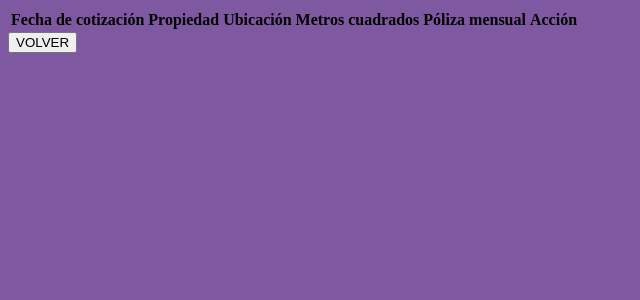
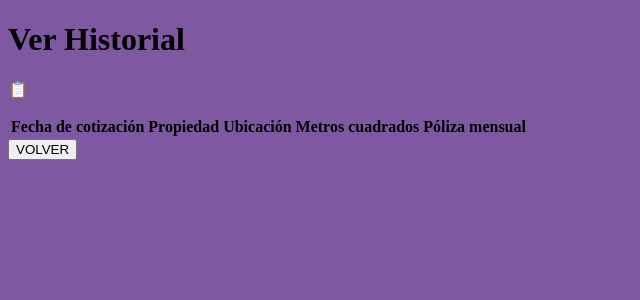
Before and after one commit to RodriKof91/PROYECTO3-RODRIGO-GONZALEZ, a React (Vite) app: page /historial in a window 1280 px wide. Shown: the top 300 px of the page, without its empty margins (0-640 px from the left). Built offline with nearby package versions, Linux system fonts and the light colour scheme.

Commit message:
ArmadoDeHistorial

```diff
--- /dev/null
+++ b/src/components/ComonenteHistorialHeader.jsx
@@ -0,0 +1,8 @@
+export const ComponenteHistorialHeader = () => {
+  return (
+    <header>
+        <h1>Ver Historial</h1>
+        <p>📋</p>
+    </header>
+  )
+}
--- /dev/null
+++ b/src/components/ComponenteBackHome.jsx
@@ -0,0 +1,9 @@
+import React from 'react'
+import { useNavigate } from 'react-router-dom'
+
+export const ComponenteBackHome = () => {
+    const navigate = useNavigate();
+    return (
+        <div><button onClick={() => navigate(-1)}>VOLVER</button></div>
+    )
+}
--- a/src/components/ComponenteCotizador.jsx
+++ b/src/components/ComponenteCotizador.jsx
@@ -8,10 +8,9 @@ const StyleCotizador = styled.div`
   text-align: center;
 `
 
-export const ComponenteCotizador = ({ valorPropiedad, valorUbicacion, metrosCuadrados }) => {
-  const [precio, setPrecio] = useState(0.00)
-  const [botonValor, setBotonValor] = useState('Cotizar')
-  const [historial, setHistorial] = useState([])
+export const ComponenteCotizador = ({ propiedad, ubicacion, metrosCuadrados, onHistorialSave, historial }) => {
+  const [precio, setPrecio] = useState(0.00);
+  const [botonValor, setBotonValor] = useState('Cotizar');
 
   function alerta(titulo, mensaje, icono) {
     Swal.fire({
@@ -26,10 +25,10 @@ export const ComponenteCotizador = ({ valorPropiedad, valorUbicacion, metrosCuad
 
 
   const calcularPrecio = () => {
-    if (valorPropiedad !== null && valorUbicacion !== null && metrosCuadrados > 19) {
+    if (propiedad !== null && ubicacion !== null && metrosCuadrados > 19) {
       setBotonValor(<img src={Ellipsis}></img>);
 
-      const resultado = valorPropiedad * valorUbicacion * metrosCuadrados * 35.86;
+      const resultado = propiedad.factor * ubicacion.factor * metrosCuadrados * 35.86;
       setTimeout(() => {
 
 
@@ -37,12 +36,32 @@ export const ComponenteCotizador = ({ valorPropiedad, valorUbicacion, metrosCuad
         setBotonValor('Cotizar');
         setPrecio(resultado.toFixed(2));
       }, 2500);
+
+
     }
     else {
       alerta("", "Debes completar todos los datos en pantalla.", "warning");
     }
 
   }
+
+  const cotizacion = {
+    fechaCotizacion: new Date().toLocaleString(),
+    propiedad: propiedad,
+    ubicacion: ubicacion,
+    metrosC: metrosCuadrados,
+    precioFinal: precio,
+  }
+
+  function guardarHistorial(){
+    onHistorialSave([...historial, cotizacion])
+    alerta("", "Cotización guardada con éxito.", "success");
+    localStorage.setItem(
+      "historial",
+      JSON.stringify(historial)
+    );
+  }
+
 
     ;
 
@@ -54,8 +73,8 @@ export const ComponenteCotizador = ({ valorPropiedad, valorUbicacion, metrosCuad
       </div>
       <div>
         <p>Precio estimado: $ {precio}</p>
+        {precio !== 0 && (<button onClick={guardarHistorial}>💾</button>)}
       </div>
-
 
     </>
   )
--- a/src/components/ComponenteFormulario.jsx
+++ b/src/components/ComponenteFormulario.jsx
@@ -17,9 +17,12 @@ const FormularioDivStyle = styled.div`
 
 export const ComponenteFormulario = () => {
 
-  const [factor, setFactor] = useState(null);
-  const [factor2, setFactor2] = useState(null);
+  const [valor1, setValor1] = useState(null);
+  const [valor2, setValor2] = useState(null);
   const [metros, setMetros] = useState(20);
+  const [historial, setHistorial] = useState([]);
+
+
 
   const onSubmit = (event) => {
     event.preventDefault();
@@ -28,11 +31,10 @@ export const ComponenteFormulario = () => {
     <FormularioDivStyle>
       <h2>Completa los datos solicitados</h2>
       <form onSubmit={(event) => onSubmit(event)}>
-        <ComponenteOptionSelect nombre={'propiedad'} opcion={'Selecciona el tipo de propiedad '} onFactorChange={(factor) => setFactor(factor)} />
-        <ComponenteOptionSelect nombre={'ubicacion'} opcion={'Seleciona su ubicacion '} onFactorChange={(factor2) => setFactor2(factor2)} />
+        <ComponenteOptionSelect nombre={'propiedad'} opcion={'Selecciona el tipo de propiedad '} onFactorChange={(valor1) => setValor1(valor1)} />
+        <ComponenteOptionSelect nombre={'ubicacion'} opcion={'Seleciona su ubicacion '} onFactorChange={(valor2) => setValor2(valor2)} />
         <ComponenteInput onMetrosChange={(metros) => setMetros(metros)} metros={metros}/>
-        <ComponenteCotizador valorPropiedad={factor} valorUbicacion={factor2} metrosCuadrados={metros} />
-
+        <ComponenteCotizador propiedad={valor1} ubicacion={valor2} metrosCuadrados={metros} historial={historial} onHistorialSave={(historial) => setHistorial(historial)}/>
       </form>
     </FormularioDivStyle>
 
--- /dev/null
+++ b/src/components/ComponenteMainHistorial.jsx
@@ -0,0 +1,19 @@
+export const ComponenteMainHistorial = () => {
+    return (
+        <>
+            <div>
+                <table>
+                    <thead>
+                        <tr>
+                            <th>Fecha de cotización</th>
+                            <th>Propiedad</th>
+                            <th>Ubicación</th>
+                            <th>Metros cuadrados</th>
+                            <th>Póliza mensual</th>
+                        </tr>
+                    </thead>
+                </table>
+            </div>
+        </>
+    )
+}
--- a/src/components/ComponenteOptionSelect.jsx
+++ b/src/components/ComponenteOptionSelect.jsx
@@ -3,7 +3,6 @@ import React, { useState, useEffect } from 'react';
 export const ComponenteOptionSelect = ({ nombre, opcion, onFactorChange }) => {
   const [opcionSeleccionada, setOpcionSeleccionada] = useState('');
   const [jsonData, setJsonData] = useState([]);
-
   useEffect(() => {
     const fetchData = async () => {
 
@@ -21,14 +20,19 @@ export const ComponenteOptionSelect = ({ nombre, opcion, onFactorChange }) => {
     setOpcionSeleccionada(valorSeleccionado);
 
     const objetoSeleccionado = jsonData.find((item) => item.tipo === valorSeleccionado);
+
     if (objetoSeleccionado) {
-      onFactorChange(objetoSeleccionado.factor);
+      onFactorChange(objetoSeleccionado);
     } else {
       onFactorChange(null);
     }
   };
 
+
+
+
   const filteredData = jsonData.filter((item) => item.categoria === nombre);
+
 
   return (
     <>
@@ -42,6 +46,7 @@ export const ComponenteOptionSelect = ({ nombre, opcion, onFactorChange }) => {
         ))}
       </select>
 
+
     </>
   );
 };
--- a/src/pages/Historial.jsx
+++ b/src/pages/Historial.jsx
@@ -1,28 +1,15 @@
 import React from 'react'
 import { useNavigate } from 'react-router-dom'
+import { ComponenteHistorialHeader } from '../components/ComonenteHistorialHeader';
+import { ComponenteBackHome } from '../components/ComponenteBackHome';
+import { ComponenteMainHistorial } from '../components/ComponenteMainHistorial';
 
 export const Historial = () => {
-    const navigate = useNavigate();
     return (
         <>
-            <div>
-            <table>
-          <thead>
-            <tr>
-              <th>Fecha de cotización</th>
-              <th>Propiedad</th>
-              <th>Ubicación</th>
-              <th>Metros cuadrados</th>
-              <th>Póliza mensual</th>
-              <th>Acción</th>
-            </tr>
-          </thead>
-          </table>
-            </div>
-            <div>
-                <button onClick={() => navigate(-1)}>VOLVER</button>
-
-            </div>
+        <ComponenteHistorialHeader />
+        <ComponenteMainHistorial />
+        <ComponenteBackHome />
         </>
 
     )
```
